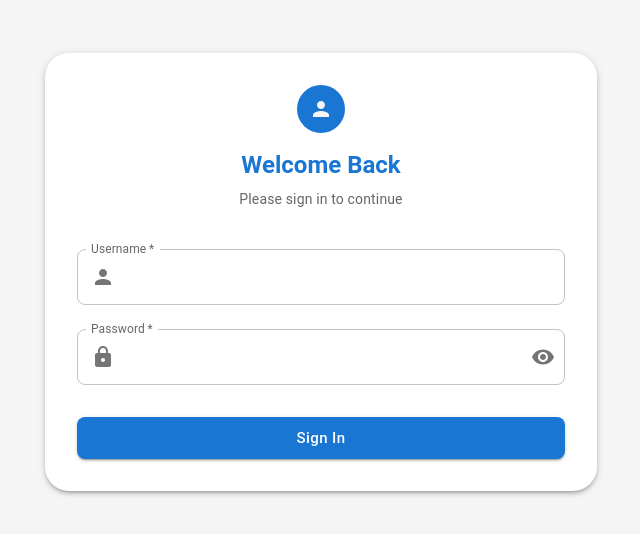
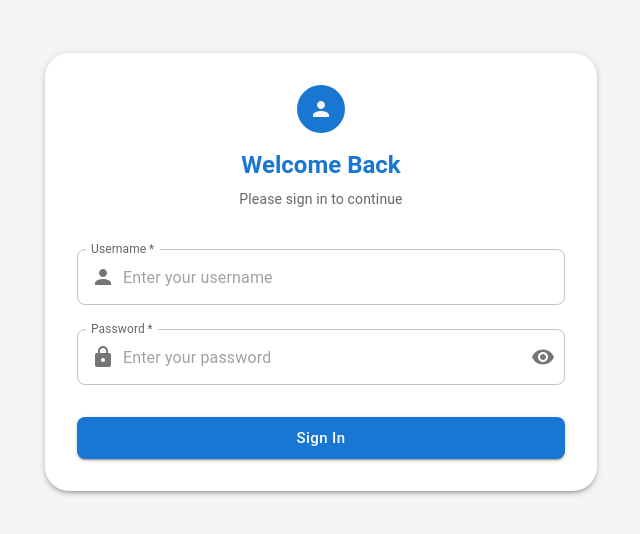
Before and after one commit to Sinu00/IdManagementSystem, a React (Vite) app in the folder frontend/: page /login in a window 1280 px wide. Shown: the part 128-662 px from the top of the page, without its empty margins (319-959 px from the left). Built offline with nearby package versions, Linux system fonts and the light colour scheme.

Commit message:
login page placeholder added

```diff
--- a/frontend/src/pages/Login.jsx
+++ b/frontend/src/pages/Login.jsx
@@ -111,6 +111,7 @@ function Login() {
                 value={username}
                 onChange={(e) => setUsername(e.target.value)}
                 margin="normal"
+                placeholder="Enter your username"
                 required
                 InputProps={{
                   startAdornment: (
@@ -128,6 +129,7 @@ function Login() {
                 value={password}
                 onChange={(e) => setPassword(e.target.value)}
                 margin="normal"
+                placeholder="Enter your password"
                 required
                 InputProps={{
                   startAdornment: (
```
